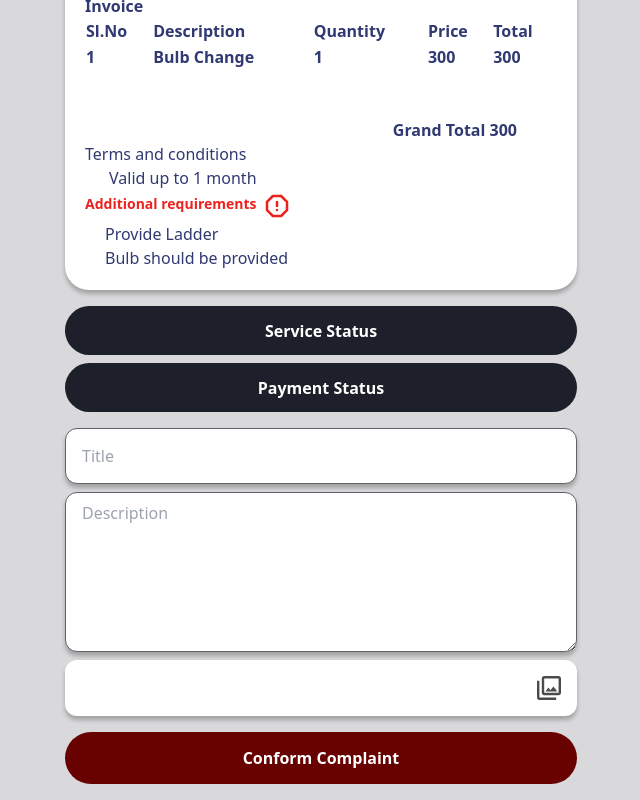
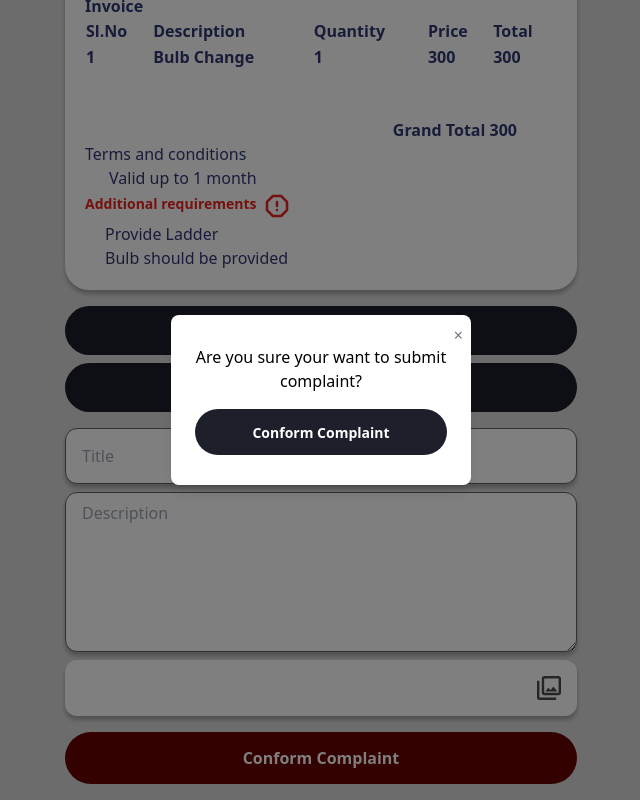
Before and after one commit to JaseelaAlimahamed/ServiceConnectProviderUI, a React (Vite) app: page /complaint in a window 1280 px wide. Both pictures are taken after a click on the button "Conform Complaint". Shown: the part 430-1230 px from the top of the page, without its empty margins (319-959 px from the left). Built offline with nearby package versions, Linux system fonts and the light colour scheme; a web font is replaced by a local one.

Commit message:
feat: complaint modal added

```diff
--- a/src/components/serviceProvider/complaintDecline/ComplaintForm.jsx
+++ b/src/components/serviceProvider/complaintDecline/ComplaintForm.jsx
@@ -1,10 +1,17 @@
-import React from 'react'
+import React,{useState} from 'react'
 import UserCard from '../../complaintServices/UserCard'
 import BookingDetails from '../../complaintServices/BookingDetails'
 import ButtonReusable from '../../complaintServices/Button'
 import Navbar from '../../reUsableComponents/RegisteredServices/Navbar'
+import ModalComponent from '../../reUsableComponents/ModalComponent'
 
 const ComplaintForm = () => {
+
+  const [isOpen, setIsOpen] = useState(false)
+
+  const onClose = () =>{
+    setIsOpen(prev => !prev)
+  }
 
   const getApiCall = (type) => {
 
@@ -24,46 +31,97 @@ const ComplaintForm = () => {
 
   return (
     <section>
-      <Navbar title="COMPLAINT FORM" search={false} bgColor ="bg-navbar" textColor ="text-white"/>
+      <Navbar
+        title="COMPLAINT FORM"
+        search={false}
+        bgColor="bg-navbar"
+        textColor="text-white"
+      />
 
-    <div className='bg-[#D9D9DB] min-h-screen w-full p-4'>
+      <div className="bg-[#D9D9DB] min-h-screen w-full p-4">
         <div className="m-auto max-w-lg">
-
-      <UserCard userDetails={userDetails}/>
-      <BookingDetails bookingDetails={bookingDetails}/>
+          <UserCard userDetails={userDetails} />
+          <BookingDetails bookingDetails={bookingDetails} />
           <div className="space-y-2 mt-4">
-      {buttonConfig.map((btn,index)=>(
-
-          <ButtonReusable key={index} type={btn.type} btnAction={btn.btnAction} text={btn.text} bgColor={btn.bgColor} width={btn.width} height={btn.height} hasIcon={btn.hasIcon} getApiCall={getApiCall}/>
+            {buttonConfig.map((btn, index) => (
+              <ButtonReusable
+                key={index}
+                type={btn.type}
+                btnAction={btn.btnAction}
+                text={btn.text}
+                bgColor={btn.bgColor}
+                width={btn.width}
+                height={btn.height}
+                hasIcon={btn.hasIcon}
+                getApiCall={getApiCall}
+              />
             ))}
           </div>
           <div className="flex flex-col space-y-2 mt-4">
+            <input
+              type="text"
+              placeholder="Title"
+              className="h-14 px-4 py-2 shadow-[0px_4px_4px_0px_#00000040] rounded-xl border border-[#5E6366] outline-none"
+            />
 
-        <input type="text" placeholder='Title' className='h-14 px-4 py-2 shadow-[0px_4px_4px_0px_#00000040] rounded-xl border border-[#5E6366] outline-none'/>
-
-        <textarea  placeholder='Description' className='min-h-40 px-4 py-2 shadow-[0px_4px_4px_0px_#00000040] rounded-xl border border-[#5E6366] outline-none'/>
+            <textarea
+              placeholder="Description"
+              className="min-h-40 px-4 py-2 shadow-[0px_4px_4px_0px_#00000040] rounded-xl border border-[#5E6366] outline-none"
+            />
 
             <div className="relative bg-primary h-14 px-4 py-2 shadow-[0px_4px_4px_0px_#00000040] rounded-xl">
+              <input
+                type="file"
+                className="opacity-0 absolute right-4 w-6 h-6 top-1/2 transform -translate-y-1/2 z-10 cursor-pointer"
+              />
 
-        <input type="file" className='opacity-0 absolute right-4 w-6 h-6 top-1/2 transform -translate-y-1/2 z-10 cursor-pointer' />
-
-        <img src="/uploadimg-icon.svg" alt="upload data" className=' absolute right-4 w-6 h-6 top-1/2 transform -translate-y-1/2 z-0'/>
+              <img
+                src="/uploadimg-icon.svg"
+                alt="upload data"
+                className=" absolute right-4 w-6 h-6 top-1/2 transform -translate-y-1/2 z-0"
+              />
+            </div>
           </div>
 
+          <div className="mt-4" onClick={onClose}>
+            <ButtonReusable
+              type=""
+              btnAction=""
+              text="Conform Complaint"
+              bgColor="#670200"
+              fontSize="16px"
+              width="100%"
+              height="52px"
+            />
+
+            <ModalComponent
+              isOpen={isOpen}
+              onClose={onClose}
+              width="300px"
+              height="170px"
+              children={
+                <div className="flex items-center justify-center h-full">
+                  <div>
+                    <p className='text-center mb-4'>Are you sure your want to submit complaint?</p>
+                    <ButtonReusable
+                      getApiCall={getApiCall}
+                      type="submit"
+                      btnAction="submitcomplaint"
+                      text="Conform Complaint"
+                      bgColor="#1D1F2A"
+                      fontSize="14px"
+                      width="100%"
+                      height="46px"
+                    />
                   </div>
-
-<div className="mt-4">
-
-        <ButtonReusable getApiCall={getApiCall} type="submit" btnAction="submitcomplaint" text="Conform Complaint" bgColor="#670200" fontSize="16px"width="100%" height="52px" hasIcon:false />
                 </div>
-
-
-
-
+              }
+            />
+          </div>
         </div>
       </div>
     </section>
-  )
+  );
 }
 
 export default ComplaintForm
```
Lines whose indentation alone changed are shown as unchanged.
